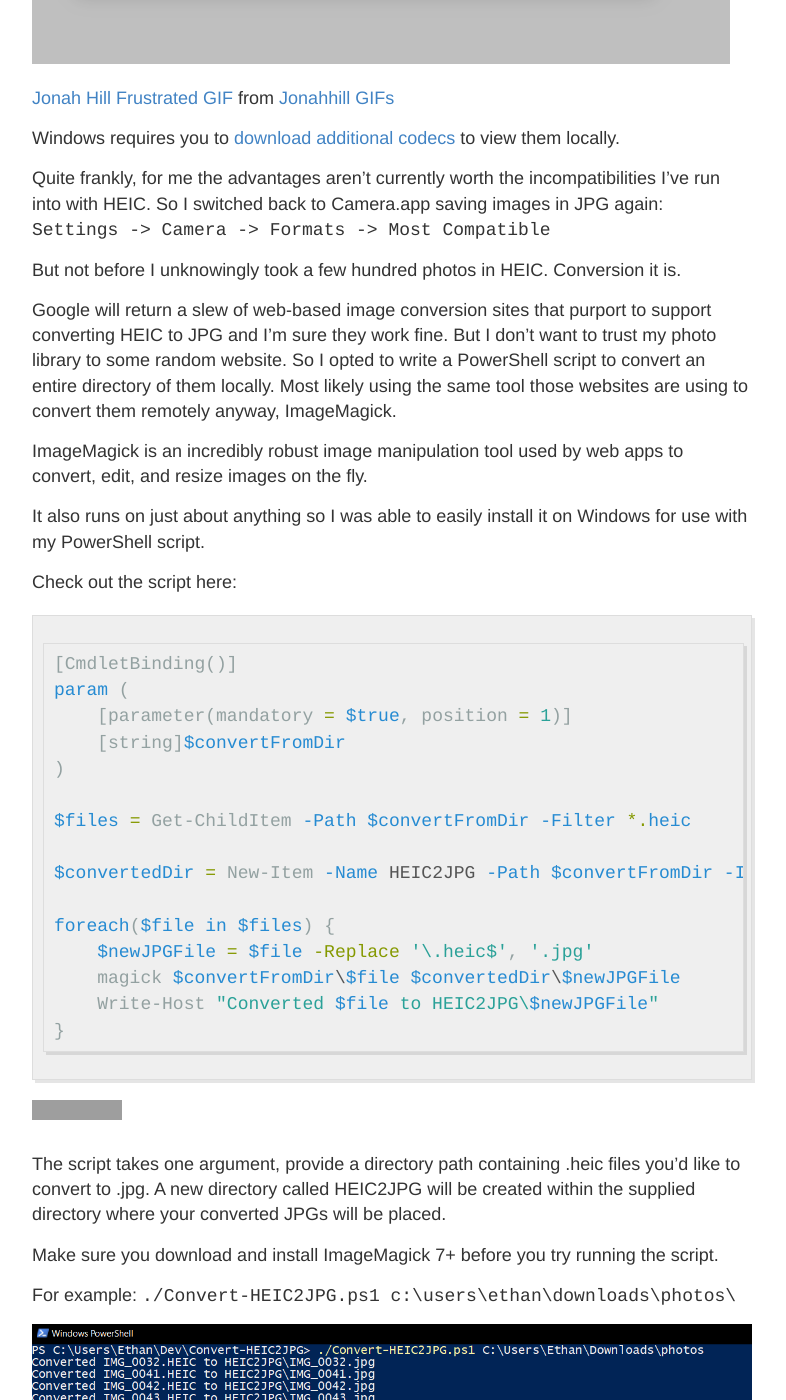
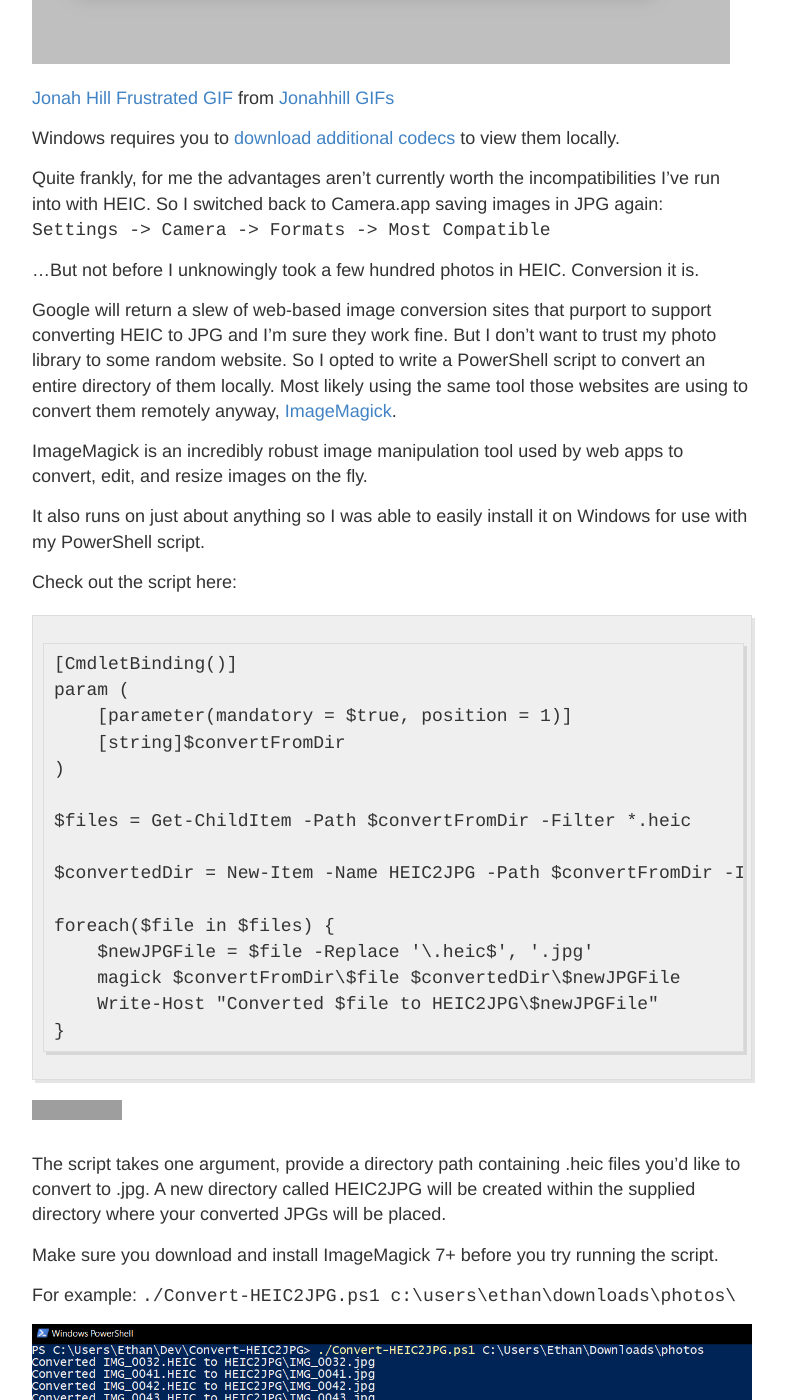
Before and after one commit to conjuredbytes/conjuredbytes.github.io, a Jekyll site: the page built from _posts/2021-5-1-HEIC-Woes.md, in a window 1280 px wide and 1400 px high, scrolled down 594 px. Shown: the whole window, without its empty margins (248-1034 px from the left). Built offline with Jekyll 4.4.1, drawn with Linux system fonts in a browser that asks for light colours; a script that is not in the unit is left out; some of the changed lines change nothing that is shown; grey boxes are pictures that could not be loaded.

Commit message:
post edits

````diff
--- a/_posts/2021-5-1-HEIC-Woes.md
+++ b/_posts/2021-5-1-HEIC-Woes.md
@@ -15,9 +15,9 @@
 Quite frankly, for me the advantages aren't currently worth the incompatibilities I've run into with HEIC. So I switched back to Camera.app saving images in JPG again:
 `Settings -> Camera -> Formats -> Most Compatible`
 
-But not before I unknowingly took a few hundred photos in HEIC. Conversion it is.
+...But not before I unknowingly took a few hundred photos in HEIC. Conversion it is.
 
-Google will return a slew of web-based image conversion sites that purport to support converting HEIC to JPG and I'm sure they work fine. But I don't want to trust my photo library to some random website. So I opted to write a PowerShell script to convert an entire directory of them locally. Most likely using the same tool those websites are using to convert them remotely anyway, ImageMagick.
+Google will return a slew of web-based image conversion sites that purport to support converting HEIC to JPG and I'm sure they work fine. But I don't want to trust my photo library to some random website. So I opted to write a PowerShell script to convert an entire directory of them locally. Most likely using the same tool those websites are using to convert them remotely anyway, [ImageMagick](https://imagemagick.org/index.php).
 
 ImageMagick is an incredibly robust image manipulation tool used by web apps to convert, edit, and resize images on the fly.
 
@@ -25,7 +25,7 @@
 
 Check out the script here:
 
-```powershell
+```
 [CmdletBinding()]
 param (
     [parameter(mandatory = $true, position = 1)]
````
